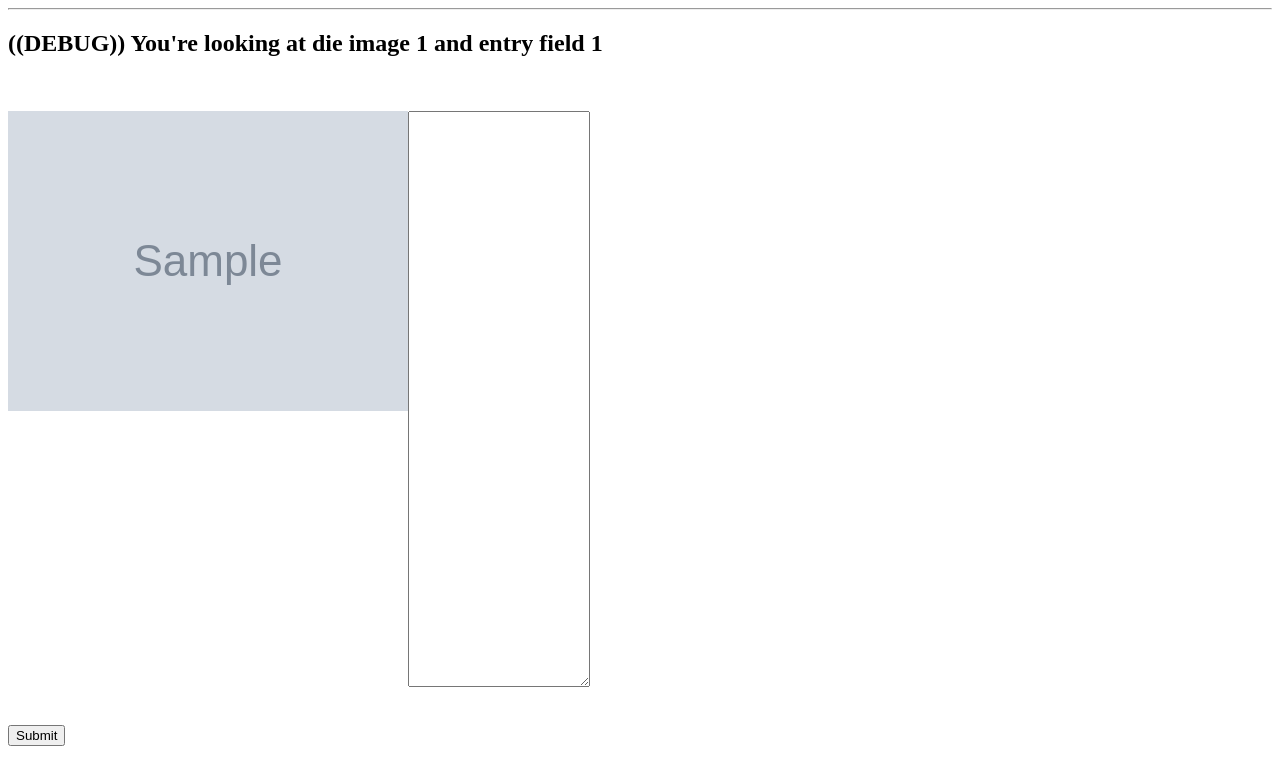
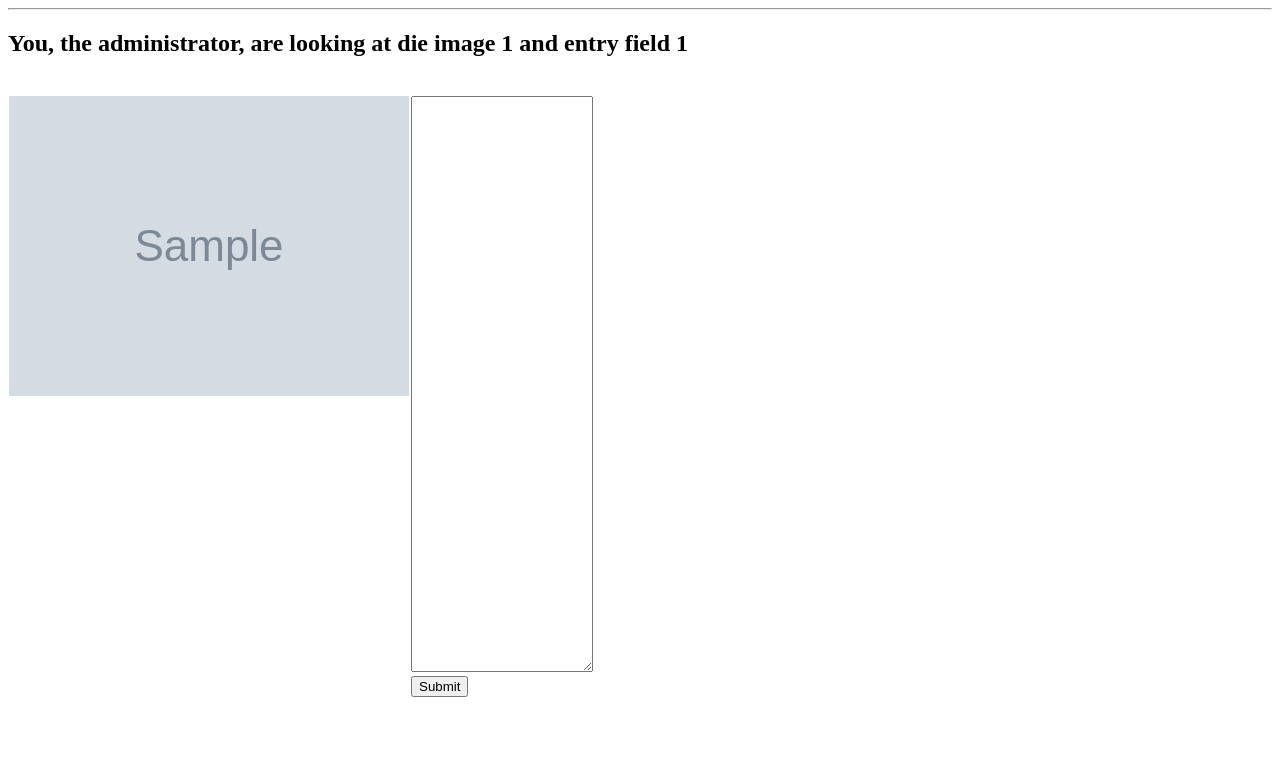
Before and after one commit to andrew-gardner/django-monkeys, a Django app: template typer/templates/typer/imageInput.html in a window 1280 px wide. Shown: the part 26-800 px from the top of the page. Run offline with Django 3.2, Linux system fonts and the light colour scheme; the template is opened without the code that fills it: values that come from a table or form of the project are taken from there, others are empty; a user stored in the database is signed in; tables that the repository leaves empty hold one stand-in row (values such as "Sample post"); grey boxes marked "Sample" are stand-in pictures.

Commit message:
The typer view is now a table.

```diff
--- a/typer/templates/typer/imageInput.html
+++ b/typer/templates/typer/imageInput.html
@@ -4,15 +4,24 @@
 
 {% block content %}
   {% if user.is_authenticated %}
-    <h2>((DEBUG)) You're looking at die image {{dieImage.id}} and entry field {{typedDie.id}}</h2><br>
+    {% if user.is_staff %} <h2>You, the administrator, are looking at die image {{dieImage.id}} and entry field {{typedDie.id}}</h2><br> {% endif %}
     {% if typedTextMissingError %} <br>Error: Please enter something before submitting.<br> {% endif %}
-    <p style="float: left;"><img src="{{dieImage.image.url}}"></p>
+    <table cellspacing=0 border=0>
+    <tr>
+    <td valign="top">
+    <img src="{{dieImage.image.url}}">
+    </td>
     <form action="" method="post">
     {% csrf_token %}
-      <p>{{form.typedField}}</p><br>
-      <input type="hidden" name="dieField" value="{{typedDie.id}}" />
+      <td valign="top">
+      {{form.typedField}}<br>
       <input type="submit" name="submitButton" value="Submit" />
+      </td>
     </form>
+    </tr>
+    </table>
+    {# Pass some hidden information on to the POST #}
+    <input type="hidden" name="dieField" value="{{typedDie.id}}" />
   {% else %}
     <h2>Please either <a href="{% url 'login' %}">login</a> or <a href="{% url 'register' %}">register</a> for an account before the typing can begin.</h2>
   {% endif %}
```
